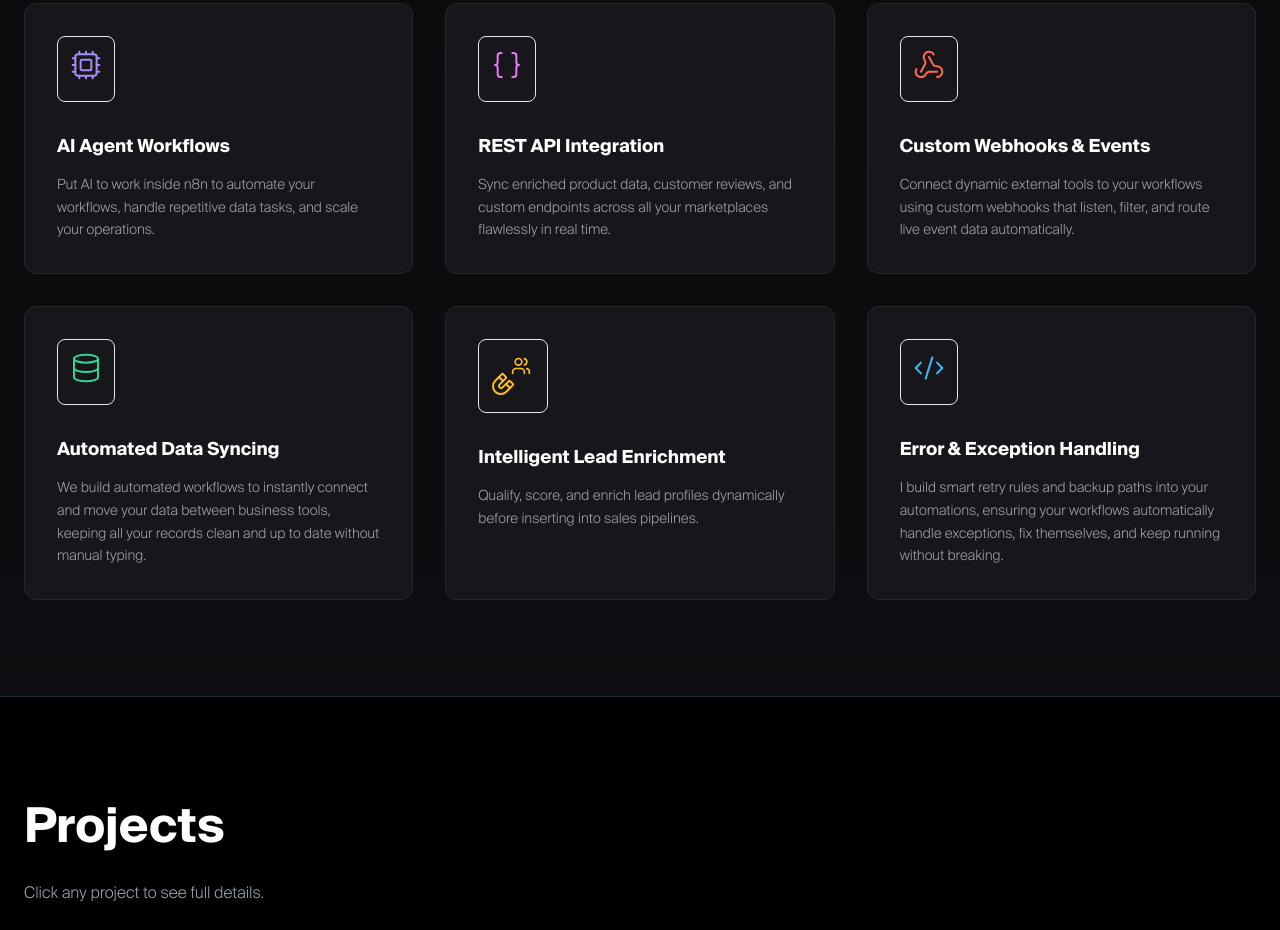
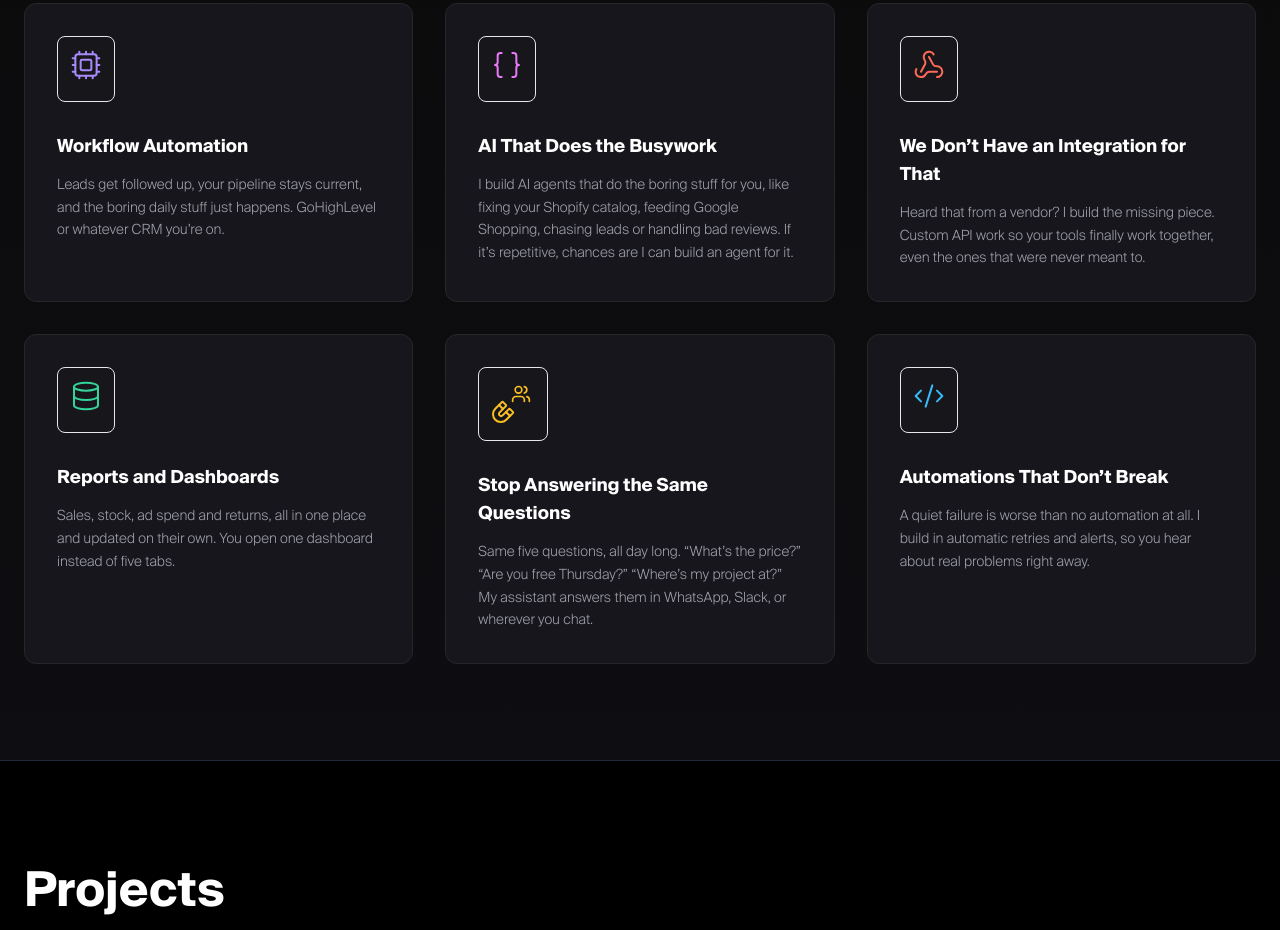
Before and after one commit to HeisenMike/Mike-s-portfolio, a React (Vite) app: page / in a window 1280 px wide. Shown: the part 1060-1990 px from the top of the page. Built offline with nearby package versions, Linux system fonts and the light colour scheme.

Commit message:
Update portfolio

```diff
--- a/src/components/Services.jsx
+++ b/src/components/Services.jsx
@@ -3,28 +3,28 @@ import { Braces, Database, Cpu, Webhook, Magnet, Users, Code2 } from 'lucide-rea
 
 const services = [
   {
-    title: "AI Agent Workflows",
-    description: "Put AI to work inside n8n to automate your workflows, handle repetitive data tasks, and scale your operations.",
+    title: "Workflow Automation",
+    description: "Leads get followed up, your pipeline stays current, and the boring daily stuff just happens. GoHighLevel or whatever CRM you’re on.",
     icon: <Cpu className="w-8 h-8 mb-2 text-violet-400" />
   },
   {
-    title: "REST API Integration",
-    description: "Sync enriched product data, customer reviews, and custom endpoints across all your marketplaces flawlessly in real time.",
+    title: "AI That Does the Busywork",
+    description: "I build AI agents that do the boring stuff for you, like fixing your Shopify catalog, feeding Google Shopping, chasing leads or handling bad reviews. If it’s repetitive, chances are I can build an agent for it.",
     icon: <Braces className="w-8 h-8 mb-2 text-fuchsia-400" />
   },
   {
-    title: "Custom Webhooks & Events",
-    description: "Connect dynamic external tools to your workflows using custom webhooks that listen, filter, and route live event data automatically.",
+    title: "We Don’t Have an Integration for That",
+    description: "Heard that from a vendor? I build the missing piece. Custom API work so your tools finally work together, even the ones that were never meant to.",
     icon: <Webhook className="w-8 h-8 mb-2 text-[#ff6b57]" />
   },
   {
-    title: "Automated Data Syncing",
-    description: "We build automated workflows to instantly connect and move your data between business tools, keeping all your records clean and up to date without manual typing.",
+    title: "Reports and Dashboards",
+    description: "Sales, stock, ad spend and returns, all in one place and updated on their own. You open one dashboard instead of five tabs.",
     icon: <Database className="w-8 h-8 mb-2 text-emerald-400" />
   },
   {
-    title: "Intelligent Lead Enrichment",
-    description: "Qualify, score, and enrich lead profiles dynamically before inserting into sales pipelines.",
+    title: "Stop Answering the Same Questions",
+    description: "Same five questions, all day long. “What’s the price?” “Are you free Thursday?” “Where’s my project at?” My assistant answers them in WhatsApp, Slack, or wherever you chat.",
     icon: (
       <div className="relative w-11 h-11 mb-1 text-amber-400">
         <Magnet className="absolute left-0 bottom-0 w-6 h-6 -rotate-180 origin-center" />
@@ -33,8 +33,8 @@ const services = [
     )
   },
   {
-    title: "Error & Exception Handling",
-    description: "I build smart retry rules and backup paths into your automations, ensuring your workflows automatically handle exceptions, fix themselves, and keep running without breaking.",
+    title: "Automations That Don’t Break",
+    description: "A quiet failure is worse than no automation at all. I build in automatic retries and alerts, so you hear about real problems right away.",
     icon: <Code2 className="w-8 h-8 mb-2 text-sky-400" />
   }
 ];
```
